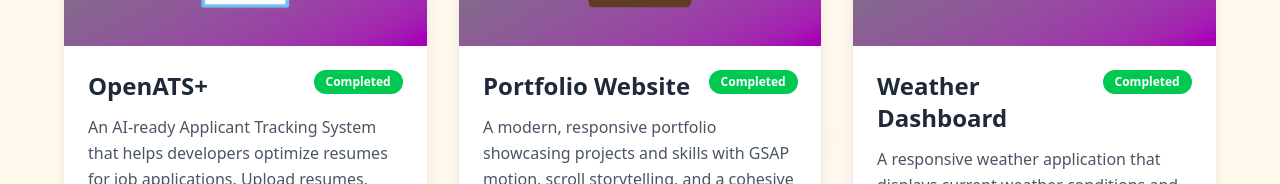
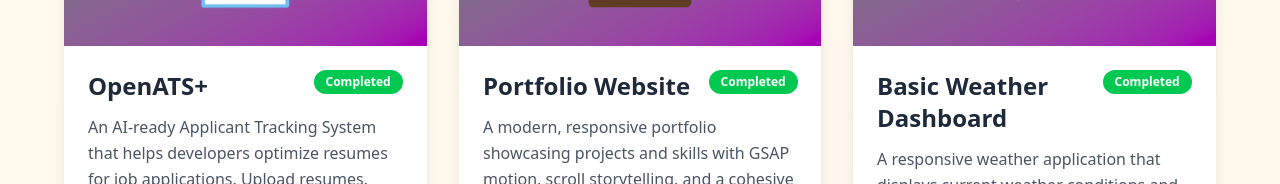
Before and after one commit to manikanta240/portfolio, a React (Vite) app: page /Projects in a window 1280 px wide. Shown: the part 572-756 px from the top of the page. Built offline with nearby package versions, Linux system fonts and the light colour scheme.

Commit message:
portfolio completed

```diff
--- a/src/pages/Projects.jsx
+++ b/src/pages/Projects.jsx
@@ -45,13 +45,13 @@ const Projects = () => {
 
     {
       id: 3,
-      title: 'Weather Dashboard',
+      title: 'Basic Weather Dashboard',
       description:
         'A responsive weather application that displays current weather conditions and forecasts using a weather API with a clean, focused UI.',
       technologies: ['React', 'API Integration', 'CSS3', 'JavaScript'],
       image: '🌤️',
       github: 'https://github.com/manikanta240/Weather-App.git',
-      live: 'https://example.com',
+      live: 'https://weather-app-six-phi-90.vercel.app/',
       status: 'completed'
     },
     {
```
